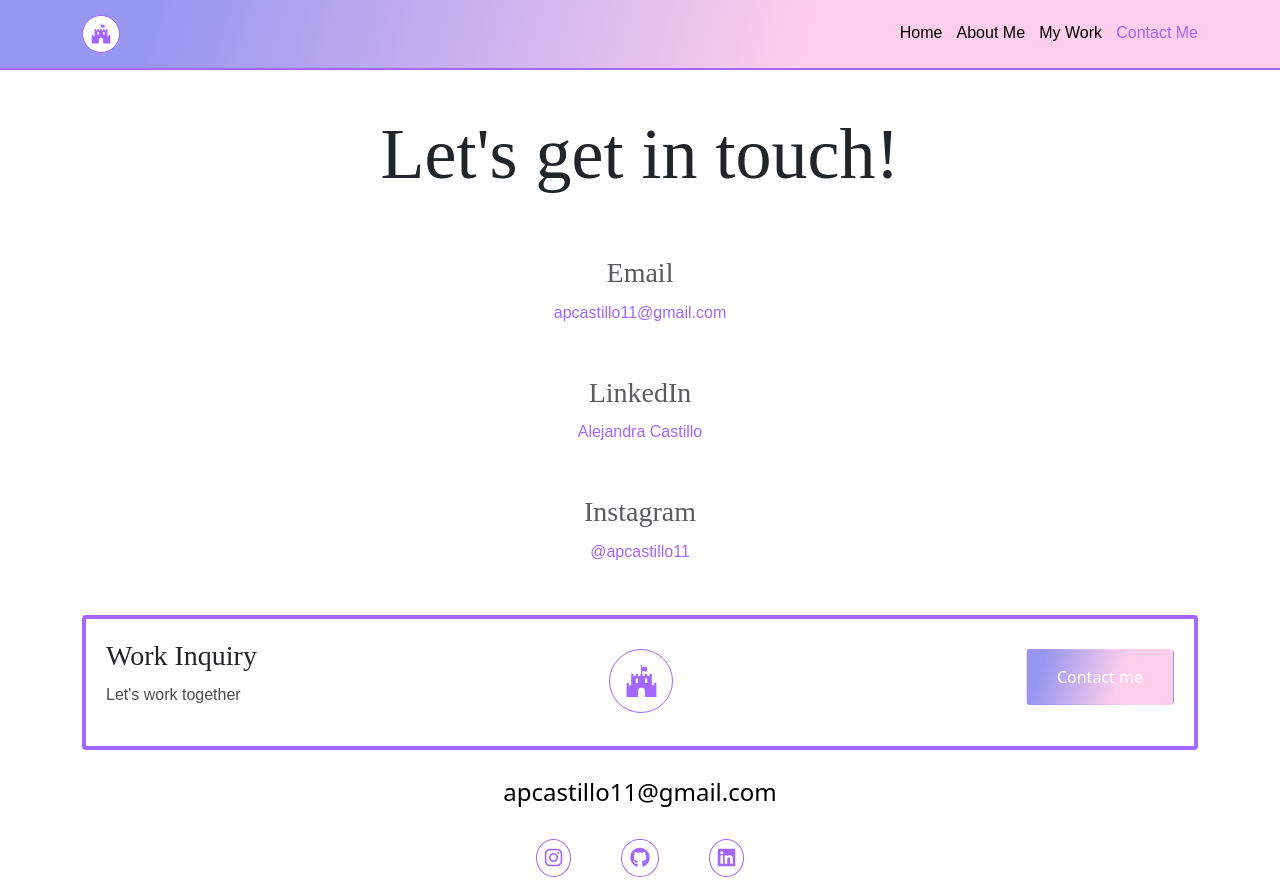
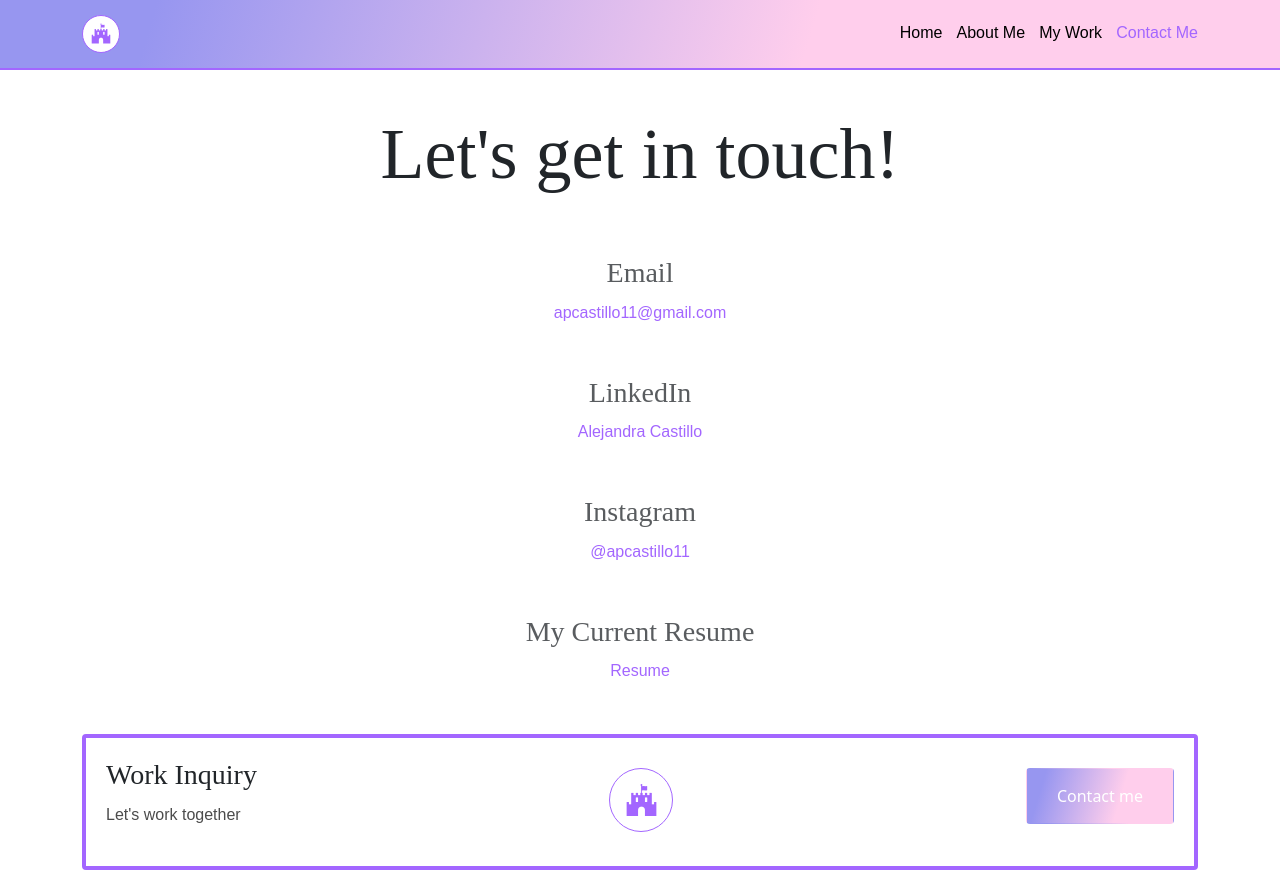
Before and after one commit to apcastillo11/responsive-porfolio-project-castillo, a plain HTML site: page contact.html in a window 1280 px wide. Shown: the top 885 px of the page. Drawn offline with nearby package versions, Linux system fonts and the light colour scheme; a web font is replaced by a local one.

Commit message:
Added resume pdf

```diff
--- a/contact.html
+++ b/contact.html
@@ -72,6 +72,15 @@
           >@apcastillo11</a
         >
       </p>
+      <h3 class="mt-5 text-muted">My Current Resume</h3>
+      <p>
+        <a
+          href="/resume/ACastillo Resume SheCodes.pdf"
+          target="_blank"
+          title="Alejandra Castillo resume"
+          >Resume</a
+        >
+      </p>
     </div>
   </div>
     <div class="container mt-5">
```
Also changed, not shown: 1 other file.
